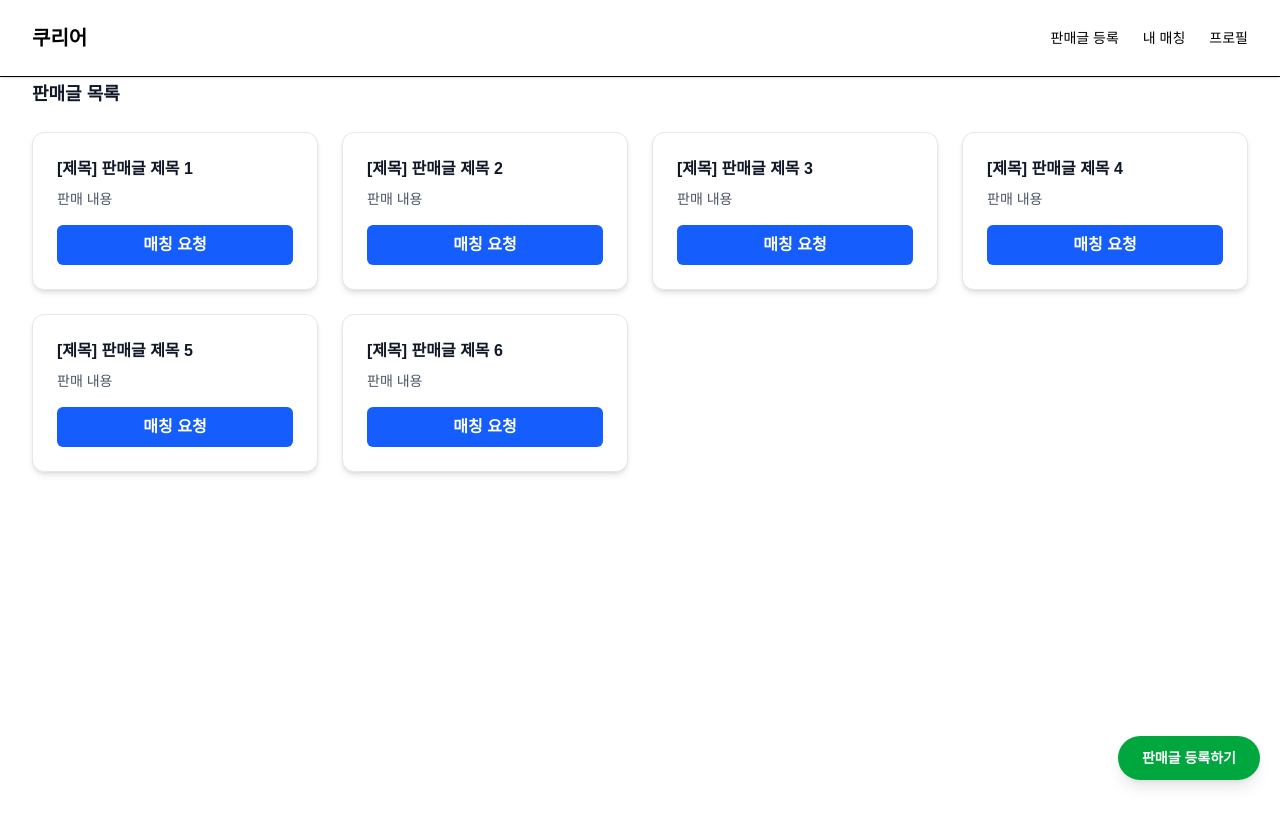
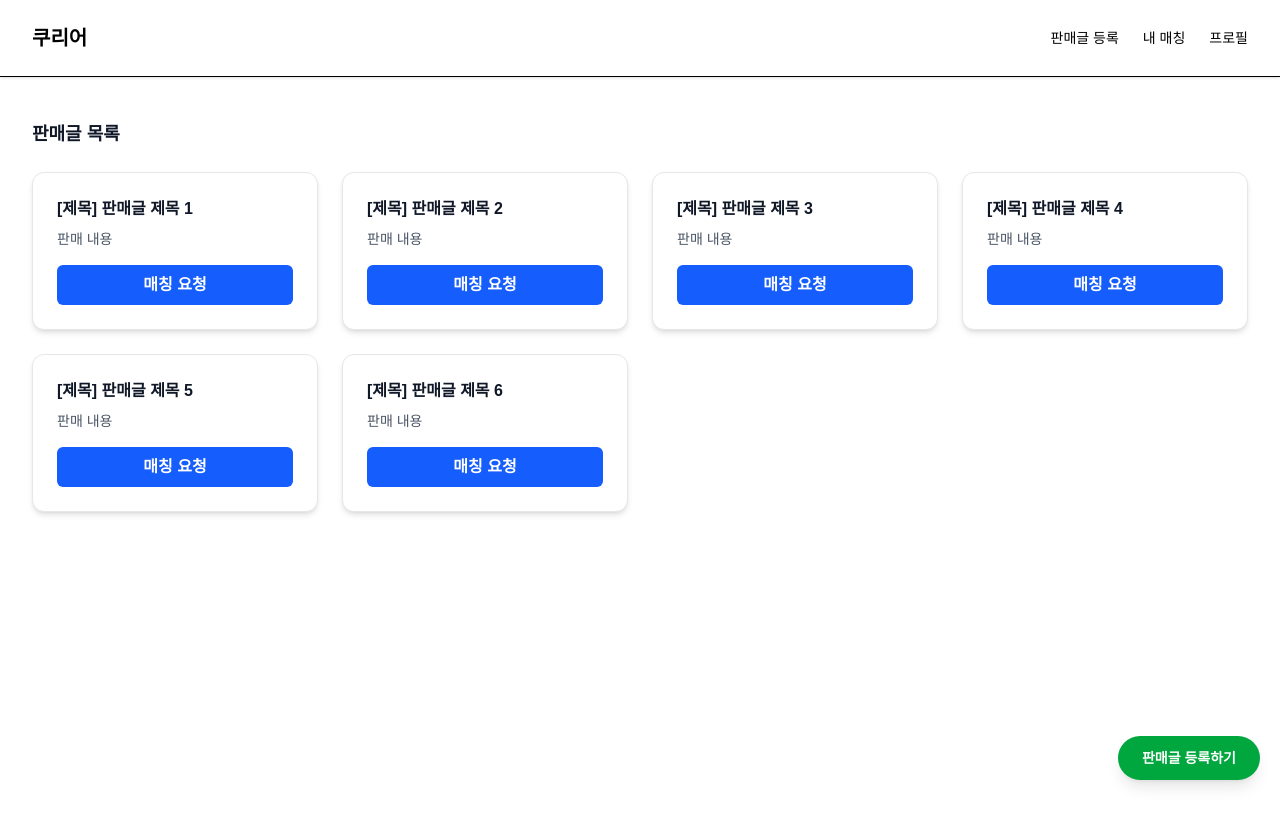
Before and after one commit to chlwlgus4/courier_front, a Next.js app: page / in a window 1280 px wide. Shown: the top 826 px of the page. Built offline with nearby package versions, Linux system fonts and the light colour scheme.

Commit message:
main 패딩값 조정

```diff
--- a/src/app/layout.tsx
+++ b/src/app/layout.tsx
@@ -27,7 +27,7 @@ export default function RootLayout({
     <html lang="en">
       <body className={`${geistSans.variable} ${geistMono.variable}`}>
         <Header />
-        <div className={'pt-10'}>{children}</div>
+        <div className={'pt-15 sm:pt-20 lg:pt-20 xl:pt-20'}>{children}</div>
       </body>
     </html>
   )
```
